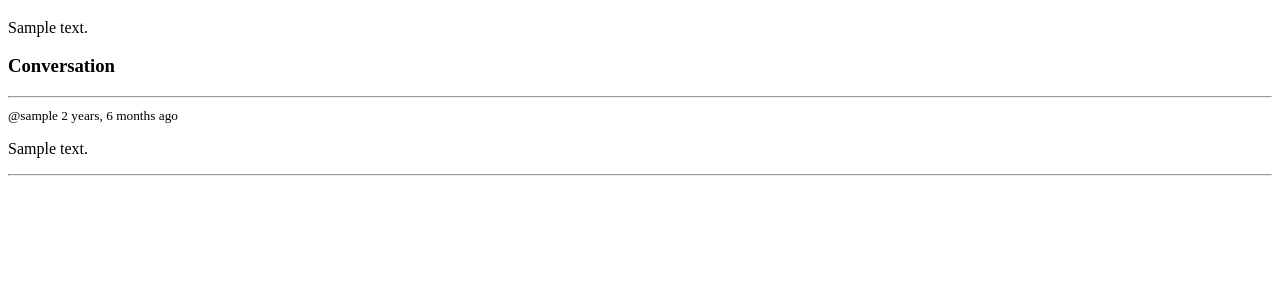
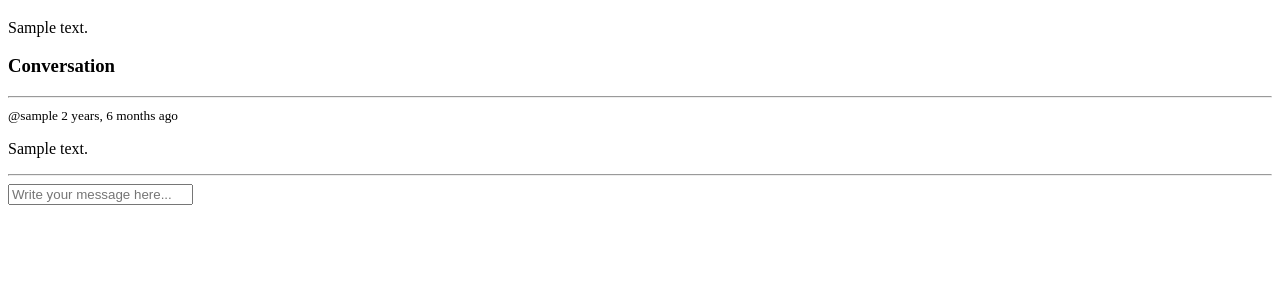
Before and after one commit to JustA3DObject/DevFriends, a Django app: page /room/1/ in a window 1280 px wide. Shown: the part 240-540 px from the top of the page. Run offline with Django 4.2, Linux system fonts and the light colour scheme; a user stored in the database is signed in; tables that the repository leaves empty hold one stand-in row (values such as "Sample post").

Commit message:
Added messages form

```diff
--- a/devfriends/base/templates/base/room.html
+++ b/devfriends/base/templates/base/room.html
@@ -11,8 +11,14 @@
         <p>{{ message.body }}</p>
         <hr>
     </div>
-    {% endfor %}
-
+    {% endfor %} {% if request.user.is_authenticated %}
+    <div class="comment-form">
+        <form method="POST">
+            {% csrf_token %}
+            <input type="text" name="body" placeholder="Write your message here...">
+        </form>
+    </div>
+    {% endif %}
 
 </div>
 
```
